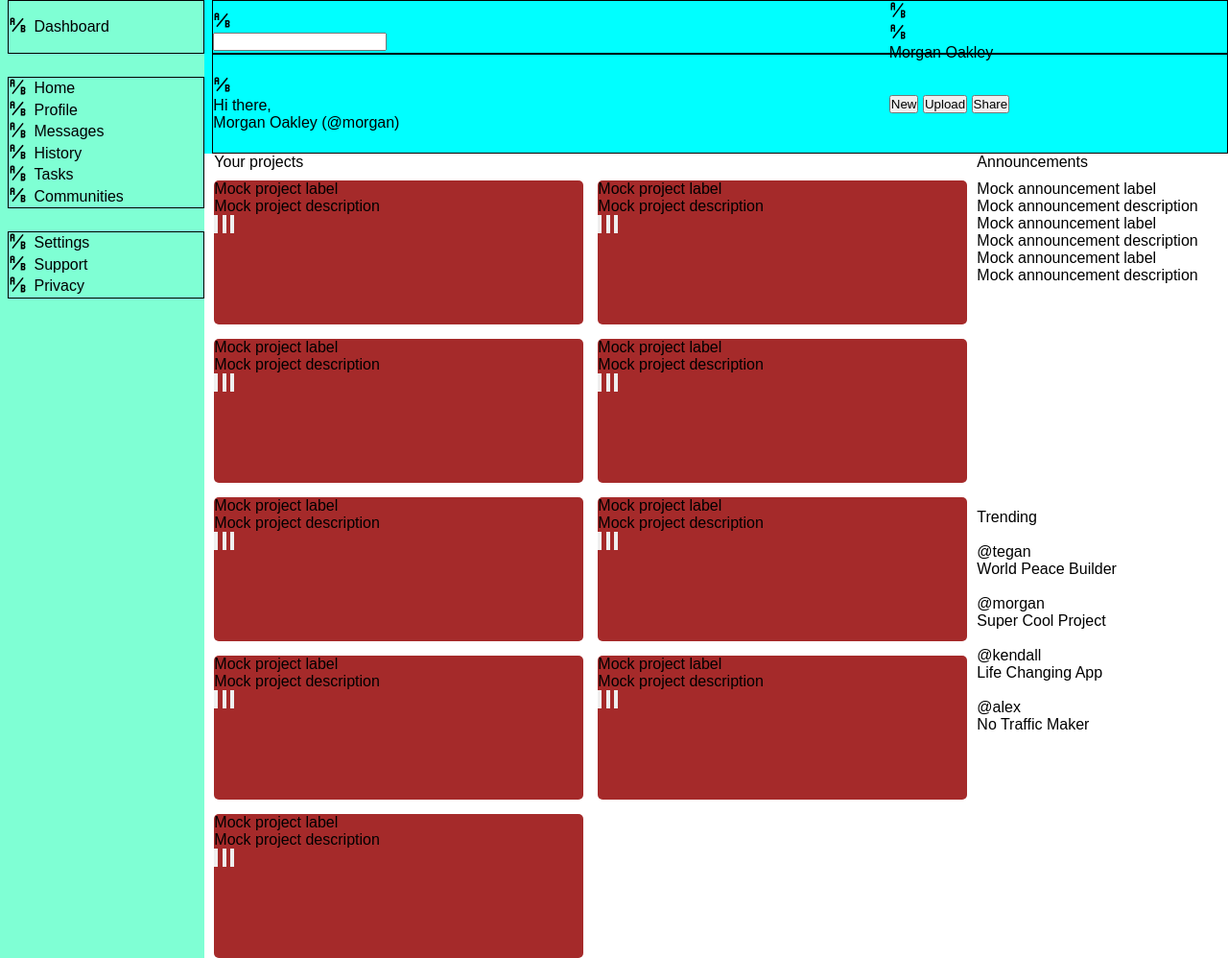
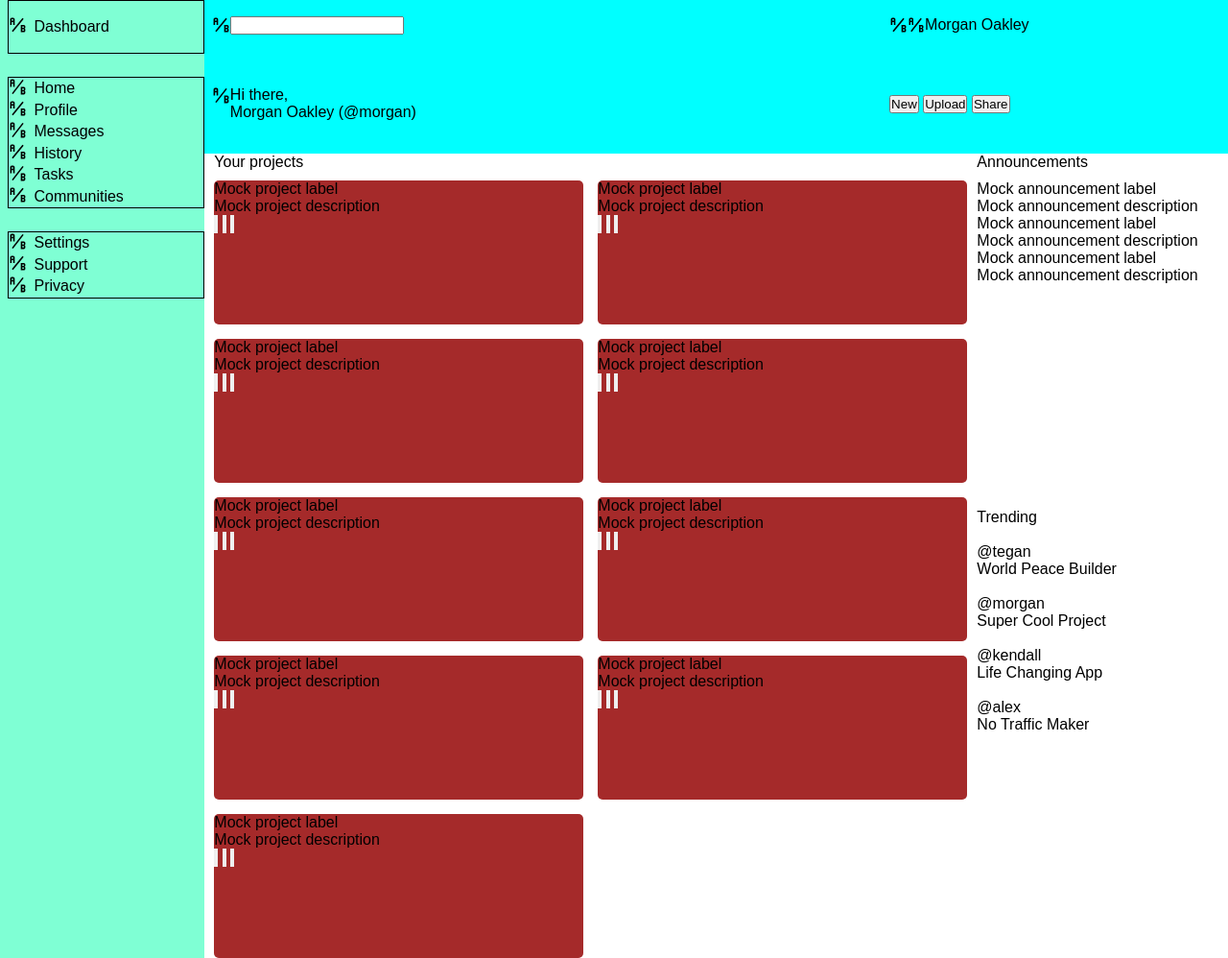
Before and after one commit to sevleo/TOP-Dashboard, a plain HTML site: page index.html in a window 1280 px wide. Shown: the whole page at 96% size. Drawn offline with Linux system fonts and the light colour scheme.

Commit message:
Add flex to header rows

```diff
--- a/styles.css
+++ b/styles.css
@@ -78,6 +78,12 @@ body {
     background-color: aqua;
     display: grid;
     grid-template: 7vh 1fr / 1fr;
+    min-height: 75px;
+}
+
+.header img {
+    height: 18.5px;
+    width: auto;
 }
 
 .header > .header-row-1,
@@ -87,13 +93,19 @@ body {
     grid-template-rows: 1fr;
     margin-left: 1vh;
     align-items: center;
-    border: 1px black solid;
+    /* border: 1px black solid; */
 }
 
-.header img {
-    height: 18.5px;
-    width: auto;
+.header-row-1 > div,
+.header-row-2 > div {
+    display: flex;
 }
+
+
+
+
+
+
 
 
 
```
